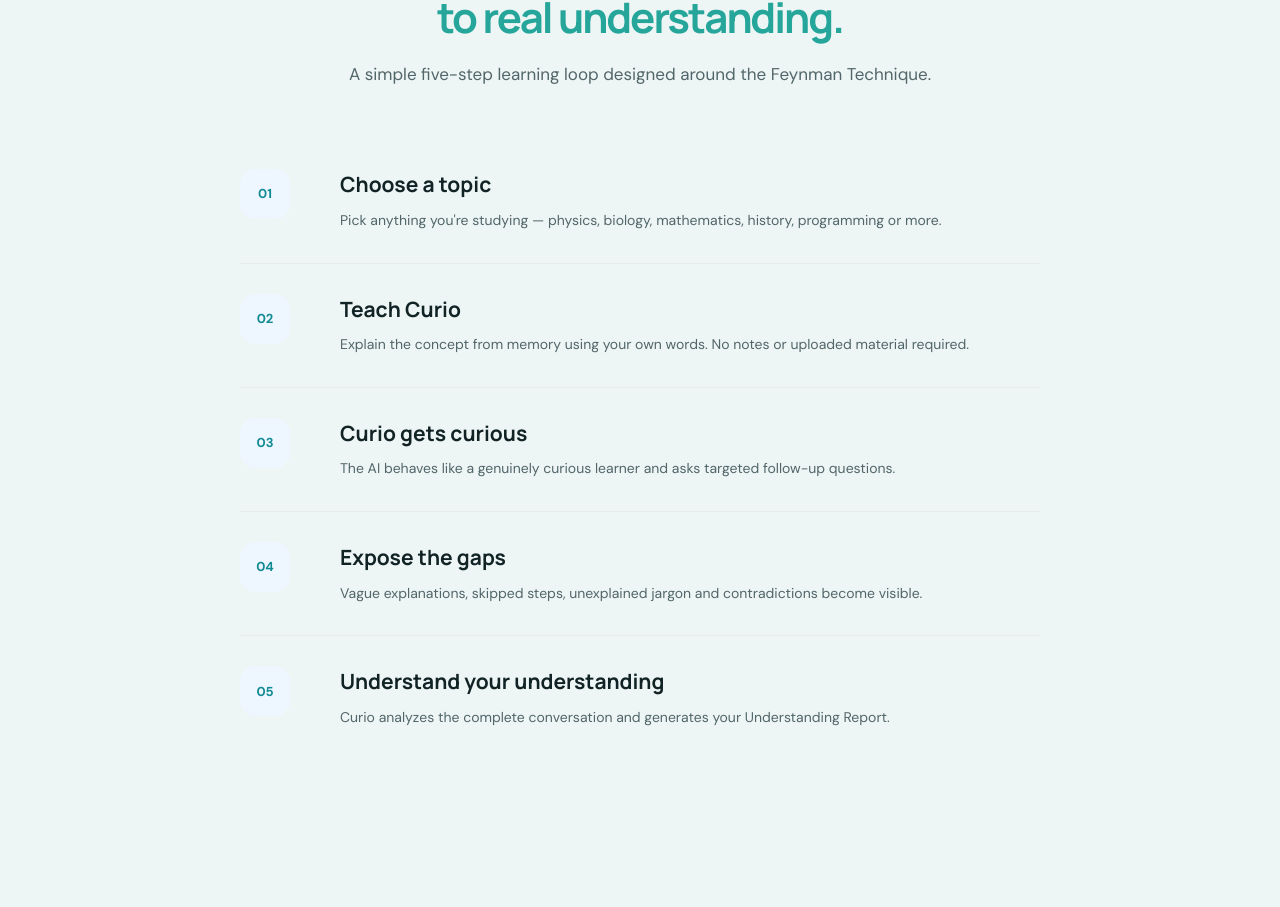
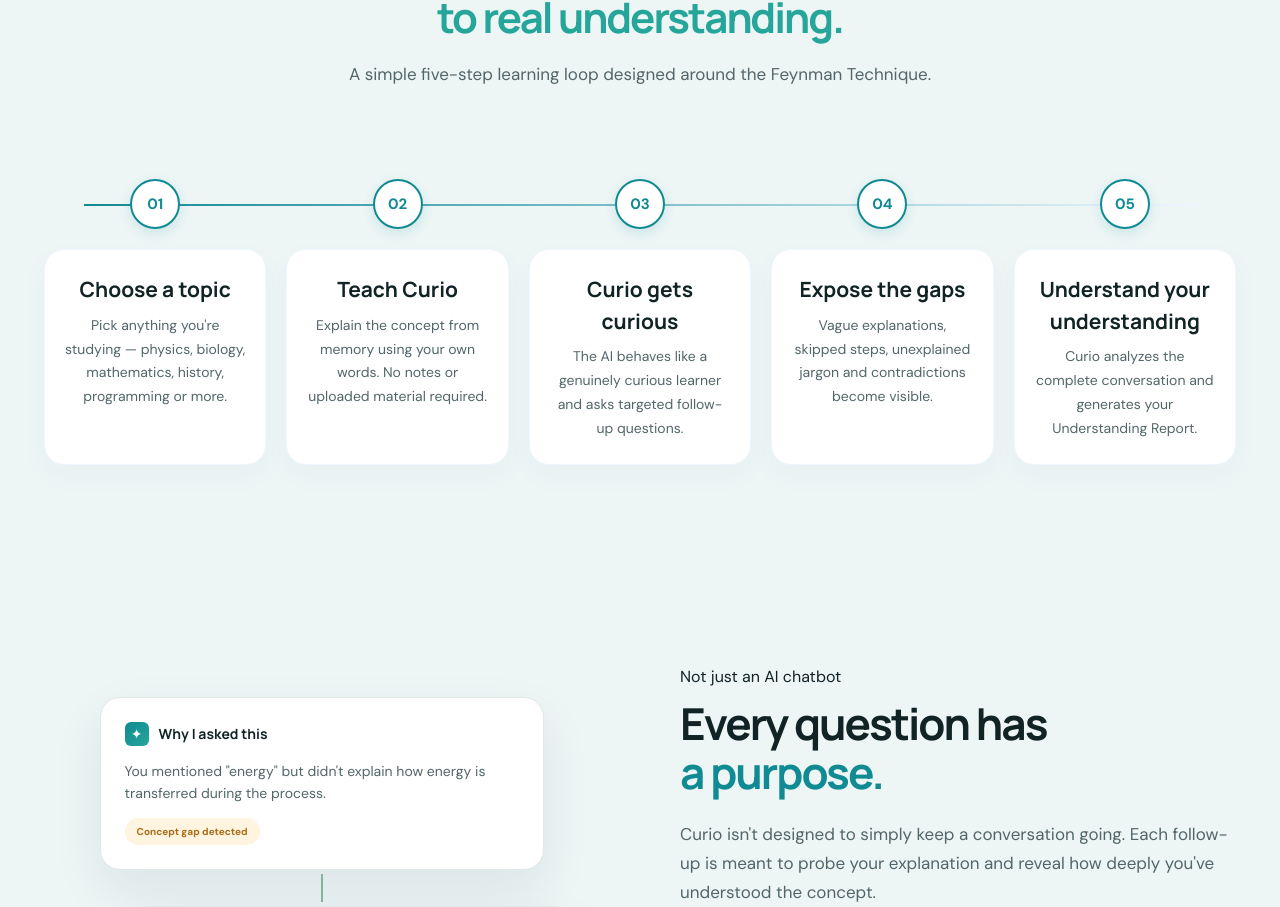
Before and after one commit to Nimalan07/curio-ai, a React (Vite) app in the folder frontend/: page / in a window 1280 px wide. Shown: the part 2702-3609 px from the top of the page. Built offline with nearby package versions, Linux system fonts and the light colour scheme; no server answers.

Commit message:
style: convert feynman learning loop list into horizontal connected process flow

```diff
--- a/frontend/src/App.css
+++ b/frontend/src/App.css
@@ -1058,32 +1058,71 @@
 .timeline-steps-vertical {
   max-width: 800px;
   margin: 50px auto 0;
+  display: flex;
+  flex-direction: column;
+  gap: 30px;
+  position: relative;
+}
+
+.timeline-steps-vertical::before {
+  content: "";
+  position: absolute;
+  left: 25px;
+  top: 30px;
+  bottom: 30px;
+  width: 2px;
+  background: linear-gradient(to bottom, #108A93, #eef6ff);
+  z-index: 1;
 }
 
 .step-row {
-  display: grid;
-  grid-template-columns: 70px 1fr;
-  gap: 30px;
-  padding: 30px 0;
-  border-bottom: 1px solid #e7ece9;
+  display: flex;
+  align-items: flex-start;
+  gap: 24px;
+  position: relative;
+  z-index: 2;
   text-align: left;
-}
-
-.step-row:last-child {
-  border-bottom: none;
 }
 
 .step-number-box {
   width: 50px;
   height: 50px;
-  border-radius: 15px;
-  background: #eef6ff;
-  color: var(--blue);
+  border-radius: 50%;
+  background: #ffffff;
+  color: #108A93;
+  border: 2px solid #108A93;
+  box-shadow: 0 4px 12px rgba(16, 138, 147, 0.15);
   display: flex;
   align-items: center;
   justify-content: center;
-  font-size: 13px;
+  font-size: 15px;
   font-weight: 800;
+  flex-shrink: 0;
+  z-index: 3;
+  transition: all 0.3s cubic-bezier(0.4, 0, 0.2, 1);
+}
+
+.step-row:hover .step-number-box {
+  background: #108A93;
+  color: #ffffff;
+  box-shadow: 0 0 20px rgba(16, 138, 147, 0.4);
+  transform: scale(1.1);
+}
+
+.step-description {
+  background: #ffffff;
+  padding: 24px 30px;
+  border-radius: 20px;
+  border: 1px solid #eef6ff;
+  box-shadow: 0 10px 30px rgba(16, 138, 147, 0.03);
+  transition: all 0.3s cubic-bezier(0.4, 0, 0.2, 1);
+  width: 100%;
+}
+
+.step-row:hover .step-description {
+  transform: translateY(-4px);
+  box-shadow: 0 15px 35px rgba(16, 138, 147, 0.08);
+  border-color: rgba(16, 138, 147, 0.25);
 }
 
 .step-description h3 {
@@ -1091,12 +1130,51 @@
   font-size: 21px;
   color: var(--navy);
   margin-bottom: 8px;
+  font-weight: 700;
 }
 
 .step-description p {
   font-size: 14px;
   line-height: 1.7;
   color: var(--muted);
+  margin: 0;
+}
+
+@media (min-width: 992px) {
+  .timeline-steps-vertical {
+    max-width: 1200px;
+    flex-direction: row;
+    justify-content: space-between;
+    align-items: stretch;
+    gap: 20px;
+    padding-top: 40px;
+  }
+
+  .timeline-steps-vertical::before {
+    left: 40px;
+    right: 40px;
+    top: 65px;
+    bottom: auto;
+    width: auto;
+    height: 2px;
+    background: linear-gradient(to right, #108A93, #eef6ff);
+  }
+
+  .step-row {
+    flex-direction: column;
+    align-items: center;
+    text-align: center;
+    flex: 1;
+    gap: 20px;
+  }
+
+  .step-description {
+    padding: 24px 20px;
+    height: 100%;
+    display: flex;
+    flex-direction: column;
+    justify-content: flex-start;
+  }
 }
 
 /* =========================================
```
